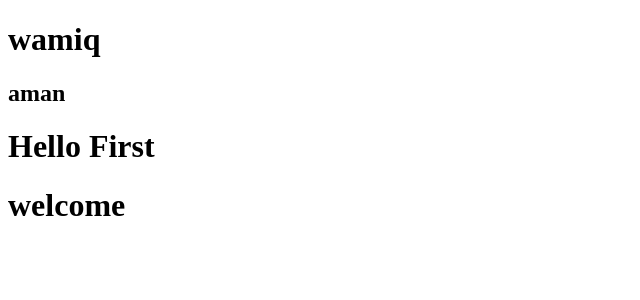
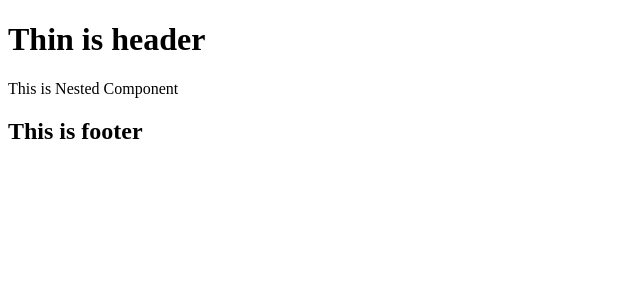
Before and after one commit to wamiq40067-sys/mern, a React (Vite) app: page / in a window 1280 px wide. Shown: the top 300 px of the page, without its empty margins (0-640 px from the left). Built offline with nearby package versions, Linux system fonts and the light colour scheme.

Commit message:
components and props

```diff
--- a/src/App.jsx
+++ b/src/App.jsx
@@ -1,15 +1,52 @@
-import Hello1 from "./hello1"
-import Welcome from "./Welcome"
+// // // import Hello1 from "./hello1"
+// // // import Welcome from "./Welcome"
 
+import Card2 from "./Card2"
+
+// function App(){
+//   return(
+//     <>
+//          <h1>wamiq</h1>
+// //         <h2>aman</h2>
+// //         <Hello1/>
+// //         <Welcome/>
+// //     </>
+
+// //   )
+// // }
+
+// export default App
+// import Card1 from "./Card1"
+
+// function App(){
+//   return(
+//     <>
+//     <div>
+//       <Card2 Address="Wamiq"/>
+//       <Card2 Address="Aman"/>
+//       <Card2 Address="Adarsh"/>
+//       <Card2 Address="hello"/>
+//     </div>
+//     </>
+//   )
+// }
+
+// export default App
+
+function Header(){
+					return <h1>Thin is header</h1>
+				}
+			function Footer(){
+					return<h2> This is footer </h2>
+				}
 			function App(){
         return(
+
           <>
-        <h1>wamiq</h1>
-        <h2>aman</h2>
-        <Hello1/>
-        <Welcome/>
+					<Header/>
+					<p>This is Nested Component</p>
+					<Footer/>
 				</>
-
     )
 			}
 
--- /dev/null
+++ b/src/Card1.jsx
@@ -0,0 +1,9 @@
+function Card1(props) {
+    return(
+        <>
+        <h1>Hello,{props.name}</h1>
+        </>
+    )
+}
+
+export default Card1;
--- /dev/null
+++ b/src/Card2.jsx
@@ -0,0 +1,8 @@
+function Card2 ({Address}){
+    return(
+        <>
+        <h1>your address -- {Address}</h1>
+        </>
+    )
+}
+export default Card2
```
Lines whose indentation alone changed are shown as unchanged.
